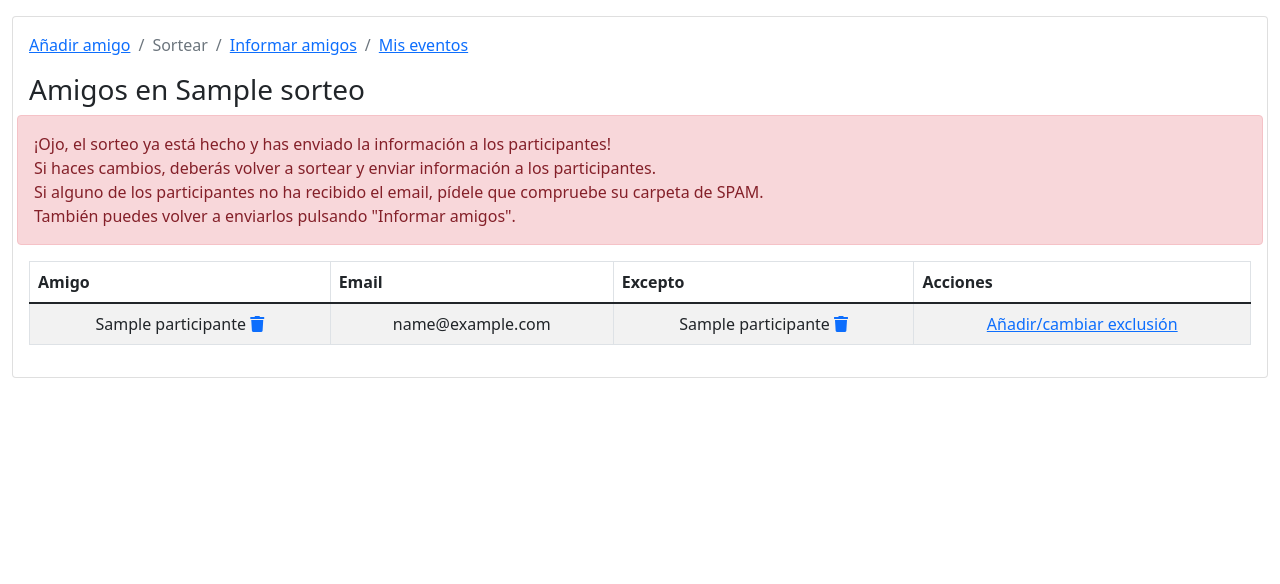
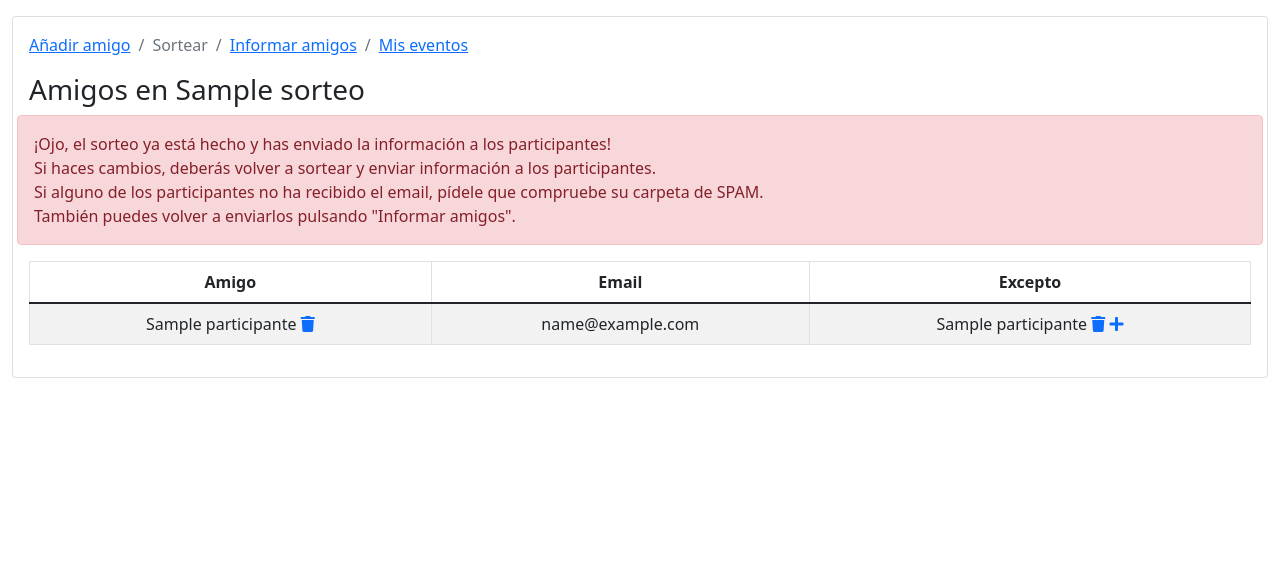
Before and after one commit to mercaderd/AmigoInvisible, a Django app: a page that uses templates/sorteos/detail.html in a window 1280 px wide. Shown: the part 56-640 px from the top of the page. Run offline with Django 4.2, Linux system fonts and the light colour scheme; a user stored in the database is signed in; tables that the repository leaves empty hold one stand-in row (values such as "Sample post").

Commit message:
Simplify tables

```diff
--- a/templates/sorteos/detail.html
+++ b/templates/sorteos/detail.html
@@ -42,10 +42,9 @@
                                     <table class="table table-bordered table-hover table-striped">
                                         <thead>
                                             <tr>
-                                                <th align="center">Amigo</th>
-                                                <th align="center">Email</th>
-                                                <th align="center">Excepto</th>
-                                                <th align="center">Acciones</th>
+                                                <th class="text-center">Amigo</th>
+                                                <th class="text-center">Email</th>
+                                                <th class="text-center">Excepto</th>
                                             </tr>
                                         </thead>
                                         <tbody>
@@ -61,13 +60,11 @@
                                                 <td align="center">
                                                     {% for e in exclusiones %}
                                                         {% if e.de_participante == amigo %}
-                                                            {{e.a_participante}}
+                                                            {{ e.a_participante }}
                                                             <a href="{% url 'sorteos:exclusionborrar' e.md5%}"><i class="fas fa-trash"></i></a>
                                                         {% endif %}
                                                     {% endfor %}
-                                                </td>
-                                                <td align="center">
-                                                    <a href="{% url 'sorteos:exclusion' sorteo.md5 amigo.md5 %}">Añadir/cambiar exclusión</a>
+                                                    <a href="{% url 'sorteos:exclusion' sorteo.md5 amigo.md5 %}"><i class="fas fa-plus"></i></a>
                                                 </td>
                                             </tr>
                                             {% endfor %}
```
Also changed, not shown: templates/sorteos/index.html (+4 -7 lines).
